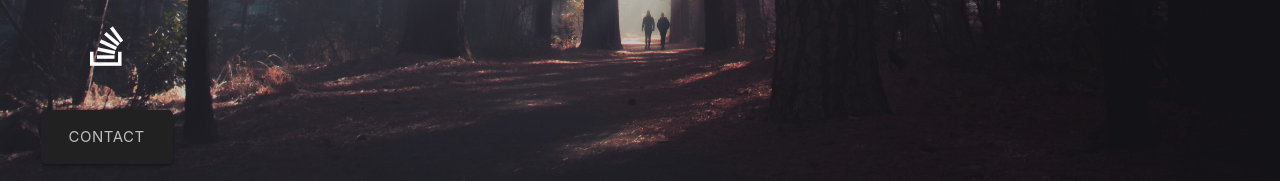
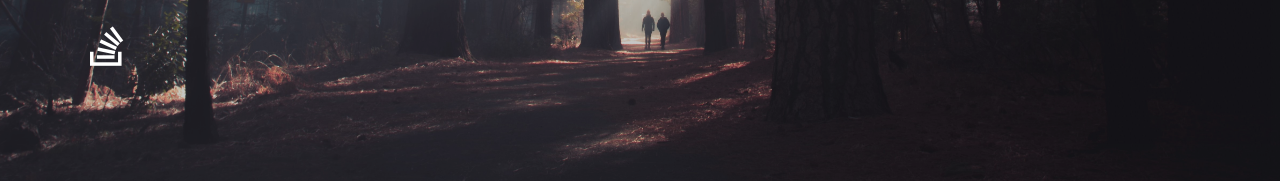
Before and after one commit to luxaflow/luxaflow, a Django app: page / in a window 1280 px wide. Shown: the part 619-800 px from the top of the page. Run offline with Django 3.2, Linux system fonts and the light colour scheme; data that the repository does not hold is empty; some libraries are stand-ins or nearby versions.

Commit message:
hide contact button untill functionality has been created

```diff
--- a/templates/partials/_footer.html
+++ b/templates/partials/_footer.html
@@ -52,7 +52,7 @@
                 <li><a href="https://github.com/luxaflow" target="_blank"><i class="fab fa-github fa-3x white-text"></i></a></li>
                 <li><a href="https://stackoverflow.com/users/8935364/lucas-wolfe" target="_blank"><i class="fab fa-stack-overflow fa-3x white-text"></i></a></li>
             </ul>
-            <a href="#" class="btn btn-large grey darken-4 grey-text text-lighten-1 hide-on-med-and-down">Contact</a>
+            <a href="#" class="btn btn-large grey darken-4 grey-text text-lighten-1 hide">Contact</a>
         </div>
     </div>
 </footer>
```
